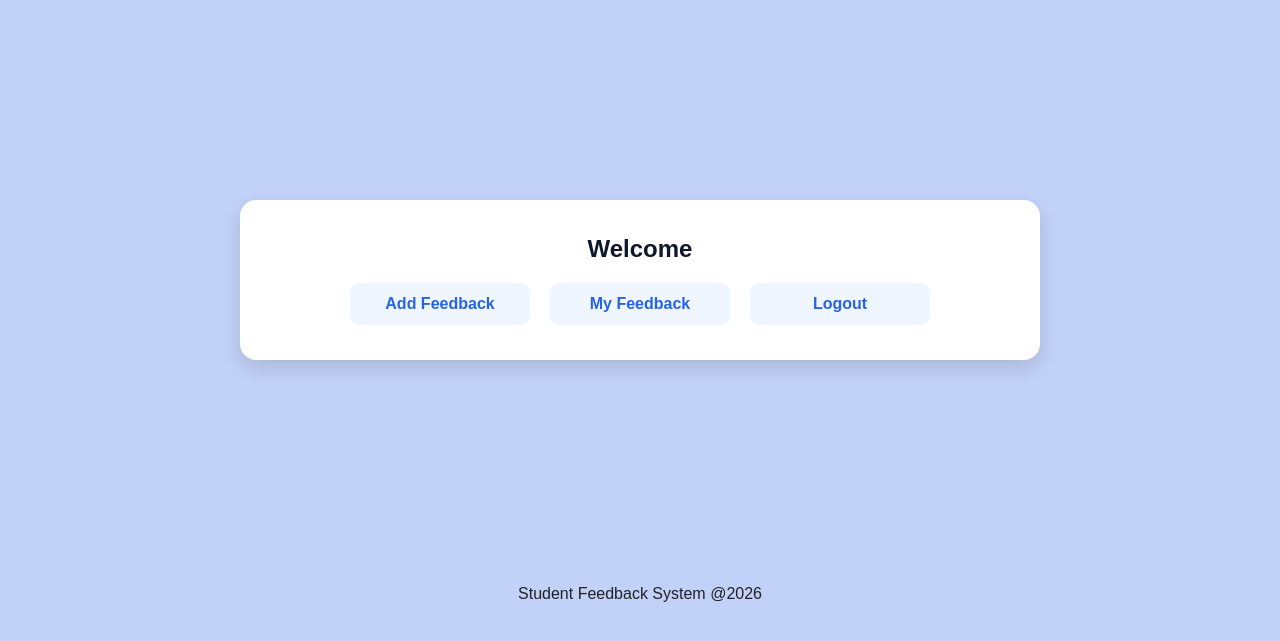
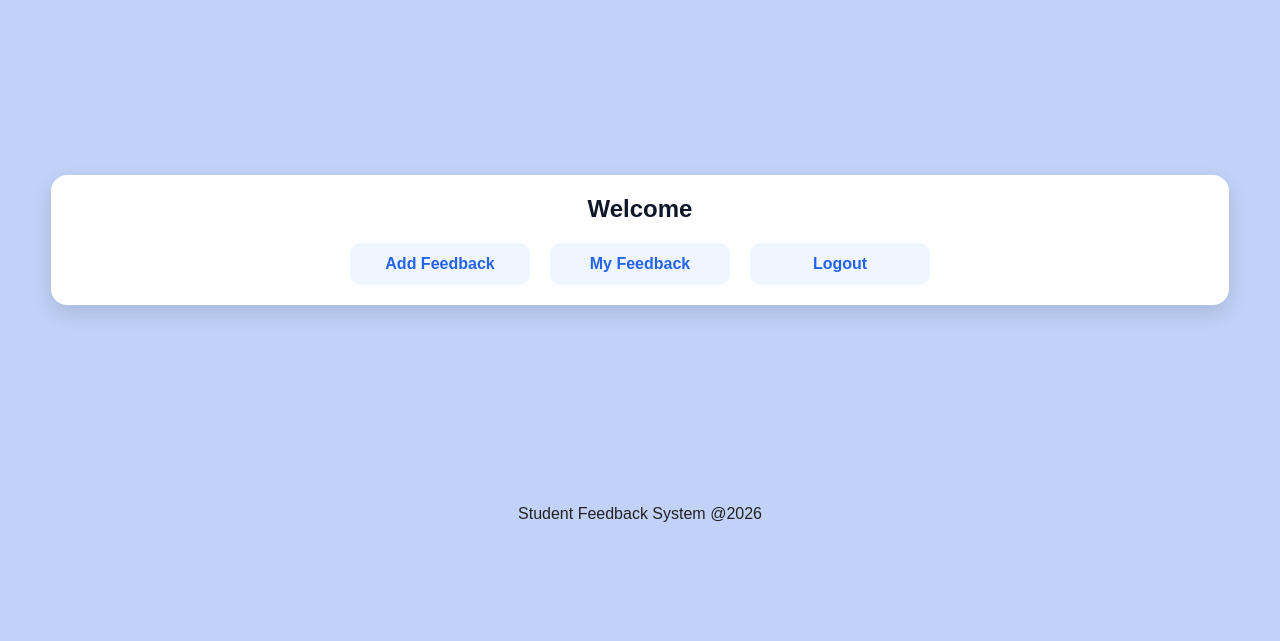
Before and after one commit to sarahmg1424-hash/project-CS381, a PHP site: page /home.html in a window 1280 px wide. Shown: the part 106-747 px from the top of the page. Run offline with PHP 8.4, Linux system fonts and the light colour scheme.

Commit message:
Refactor CSS styles for improved layout and design

```diff
--- a/style.css
+++ b/style.css
@@ -35,10 +28,6 @@ header {
     align-items: center;
 }
 
-.home-page .container {
-    max-width: 600px;
-    padding: 30px;
-}
 .menu {
     display: flex;
     flex-direction: column;
@@ -54,27 +43,22 @@ header {
     text-align: center;
 }
 
-.add-page{
+.add-page {
     display: flex;
     flex-direction: column;
     min-height: 90vh;
 }
- .add-page footer {
-    text-align: center;
-    margin-top: 148px;
 
-}
-h1, h2 {
+h1,
+h2 {
     margin: 0 0 15px;
     text-align: center;
     color: #0f172a;
+}
 
-}
 h1 {
-
     font-size: 1.5rem;
     padding-top: 19px;
-
 }
 
 p {
@@ -259,57 +227,20 @@ a:hover {
 }
 
 @media (min-width: 768px) {
-    /*.add-page main {
-        height: 70vh;
-        display: flex;
-        justify-content: center;
-        align-items: center;
-    }
 
-    .add-page .container {
-        width: 550px;
-        padding: 30px;
-    }*/
-
-
-    .login-page main {
-        min-height: 70vh;
-        display: flex;
-        justify-content: center;
-        align-items: center;
-    }
-
-    .login-page .container {
-        width: 60%;
-        max-width: 800px;
-        min-width: 500px;
-        padding: 35px;
-        margin: 0 auto;
-    }
     .login-page footer {
         margin-top: 25px;
     }
-   .home-page main {
-        min-height: 70vh;
-        display: flex;
-        justify-content: center;
-        align-items: center;
-    }
 
-    .home-page .container {
-        width: 65%;
-        max-width: 800px;
-        min-width: 600px;
-        padding: 35px;
-        margin: 0 auto;
-    }
     .home-page footer {
         margin-top: 25px;
     }
+
     h1 {
         font-size: 2.3rem;
         padding-top: 19px;
     }
+
     .menu {
         flex-direction: row;
         justify-content: center;
```
Also changed, not shown: other parts of style.css (+9 -34 lines). Lines whose indentation alone changed are shown as unchanged.
